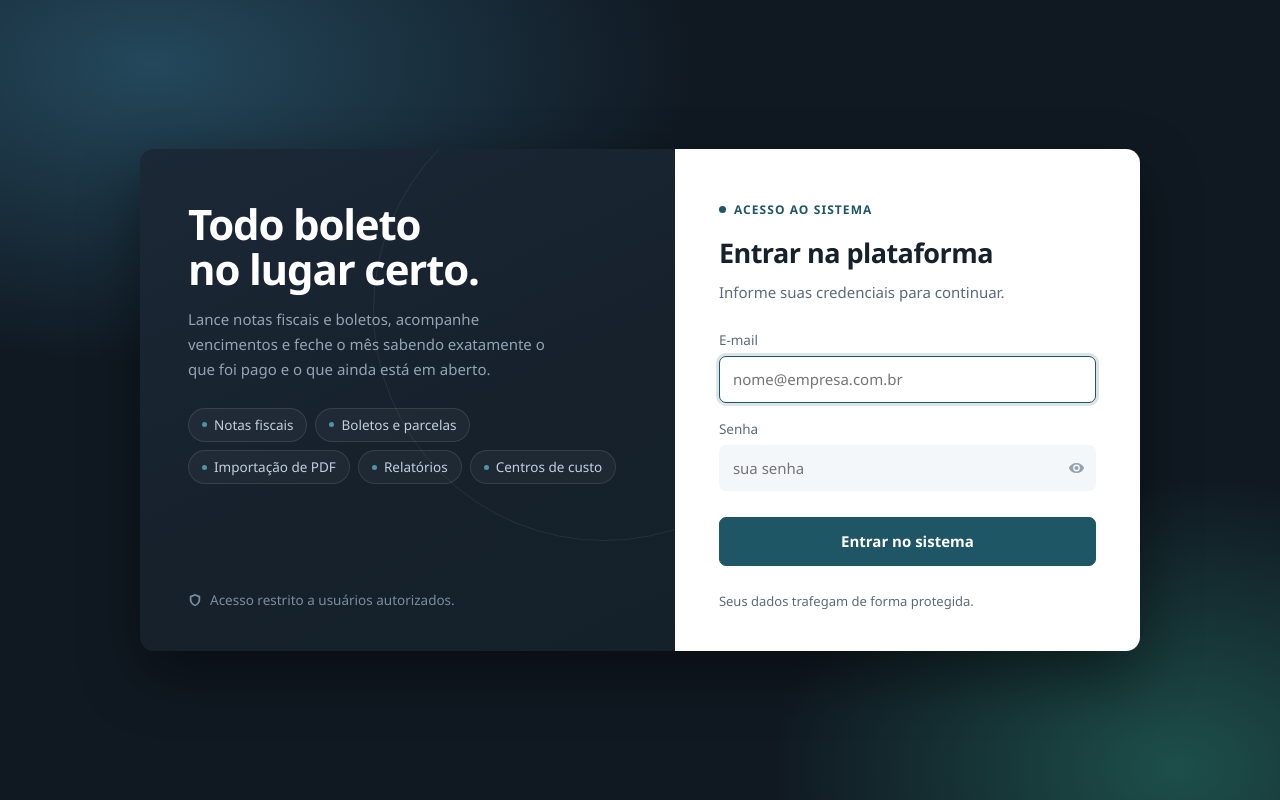
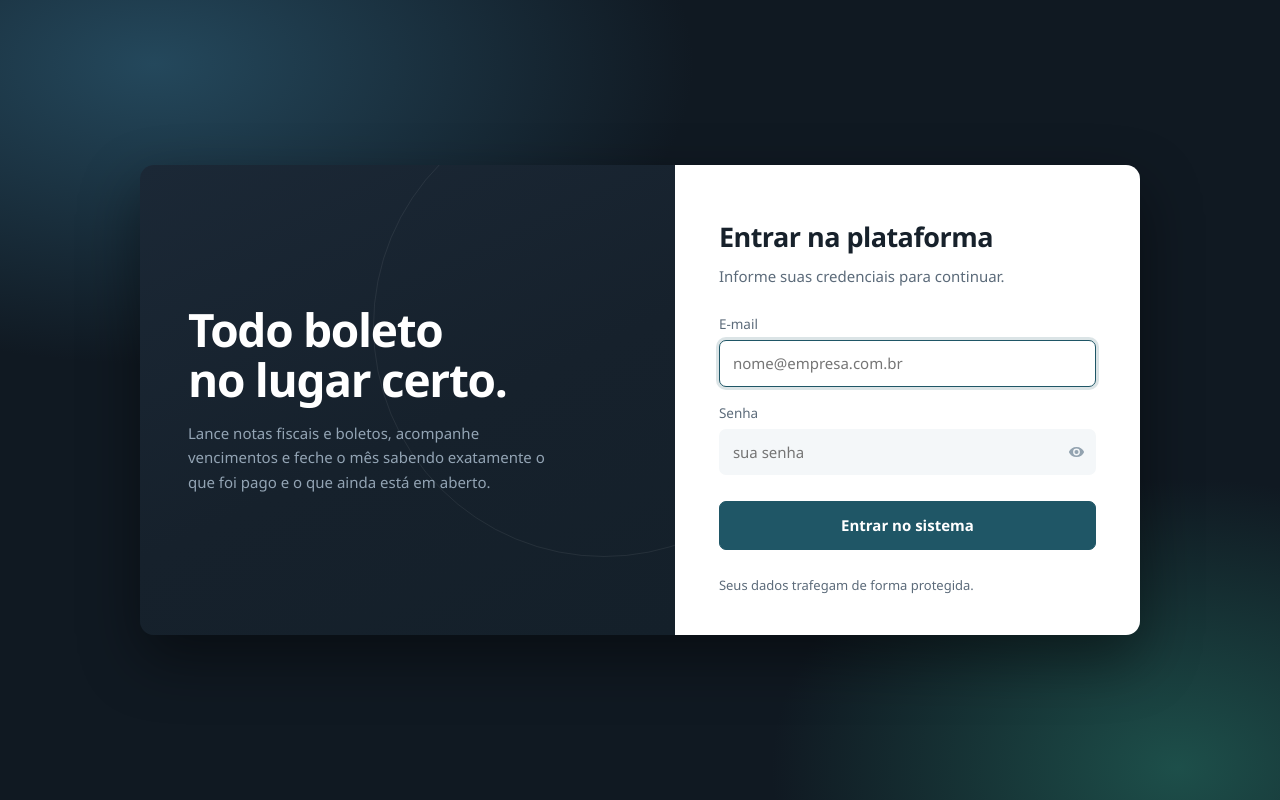
Before and after one commit to kennedysilvalima/SaasTurbo, a Flask app: page /login in a window 1280 px wide. Run offline with Flask 3, Linux system fonts and the light colour scheme.

Commit message:
simplifica tela de entrada

```diff
--- a/static/estilo.css
+++ b/static/estilo.css
@@ -236,19 +236,20 @@ body.entrada {
   box-shadow: 0 24px 60px rgba(0, 0, 0, .45);
 }
 
+/* -- lado escuro -- */
 
 .apresentacao {
   position: relative;
   display: flex;
   flex-direction: column;
-  justify-content: space-between;
-  gap: 40px;
-  padding: 52px 48px 40px;
+  justify-content: center;
+  padding: 64px 48px;
   background: linear-gradient(155deg, #1b2836 0%, #16212c 55%, #14202a 100%);
   color: #dbe4ec;
   overflow: hidden;
 }
 
+/* Arco discreto ao fundo: da profundidade sem competir com o texto. */
 .apresentacao::after {
   content: "";
   position: absolute;
@@ -260,11 +261,11 @@ body.entrada {
   border-radius: 50%;
 }
 
-.apresentacao .conteudo { position: relative; z-index: 1; }
+.apresentacao h1, .apresentacao p { position: relative; z-index: 1; }
 
 .apresentacao h1 {
   margin: 0 0 16px;
-  font-size: clamp(30px, 3.4vw, 42px);
+  font-size: clamp(32px, 3.6vw, 46px);
   line-height: 1.08;
   font-weight: 700;
   letter-spacing: -0.028em;
@@ -278,45 +279,6 @@ body.entrada {
   line-height: 1.65;
 }
 
-.recursos {
-  display: flex;
-  flex-wrap: wrap;
-  gap: 8px;
-  list-style: none;
-  margin: 26px 0 0;
-  padding: 0;
-}
-
-.recursos li {
-  display: flex;
-  align-items: center;
-  gap: 7px;
-  padding: 6px 13px;
-  border: 1px solid rgba(255, 255, 255, .1);
-  border-radius: 999px;
-  background: rgba(255, 255, 255, .04);
-  font-size: 13.5px;
-  color: #c3d0dc;
-}
-
-.recursos li::before {
-  content: "";
-  width: 5px;
-  height: 5px;
-  border-radius: 50%;
-  background: #4d94a8;
-}
-
-.restrito {
-  position: relative;
-  z-index: 1;
-  display: flex;
-  align-items: center;
-  gap: 8px;
-  font-size: 13.5px;
-  color: #7c8d9d !important;
-}
-
 /* -- lado claro -- */
 
 .acesso {
@@ -324,25 +286,6 @@ body.entrada {
   background: #fff;
   display: flex;
   flex-direction: column;
-}
-
-.etiqueta {
-  display: flex;
-  align-items: center;
-  gap: 8px;
-  margin: 0 0 14px;
-  font-size: 12px;
-  font-weight: 600;
-  letter-spacing: 0.09em;
-  text-transform: uppercase;
-  color: var(--marca);
-}
-
-.etiqueta .ponto {
-  width: 7px;
-  height: 7px;
-  border-radius: 50%;
-  background: var(--marca);
 }
 
 .acesso h2 {
@@ -413,7 +356,7 @@ body.entrada {
 
 @media (max-width: 820px) {
   .painel { grid-template-columns: 1fr; }
-  .apresentacao { padding: 36px 30px 30px; gap: 26px; }
+  .apresentacao { padding: 40px 30px 34px; }
   .apresentacao::after { display: none; }
   .acesso { padding: 34px 30px 28px; }
   .rodape-acesso { padding-top: 20px; }
@@ -428,6 +371,7 @@ body.entrada {
   table { font-size: 14px; }
 }
 
+/* ---------- area de arrastar arquivo ---------- */
 
 .solta {
   border: 2px dashed var(--linha);
@@ -443,6 +387,7 @@ body.entrada {
 #parcelas input { width: 100%; }
 #parcelas td { padding: 5px 8px; }
 
+/* ---------- busca e paginacao ---------- */
 
 .busca { display: flex; gap: 8px; align-items: center; margin-bottom: 14px; }
 .busca input { flex: 1; max-width: 380px; }
--- a/templates/login.html
+++ b/templates/login.html
@@ -11,30 +11,12 @@
 <div class="painel">
 
   <section class="apresentacao">
-    <div class="conteudo">
-      <h1>Todo boleto<br>no lugar certo.</h1>
-      <p>Lance notas fiscais e boletos, acompanhe vencimentos e feche o mês
-         sabendo exatamente o que foi pago e o que ainda está em aberto.</p>
-
-      <ul class="recursos">
-        <li>Notas fiscais</li>
-        <li>Boletos e parcelas</li>
-        <li>Importação de PDF</li>
-        <li>Relatórios</li>
-        <li>Centros de custo</li>
-      </ul>
-    </div>
-
-    <p class="restrito">
-      <svg viewBox="0 0 16 16" width="14" height="14" aria-hidden="true">
-        <path fill="currentColor" d="M8 1 2 3.5v4C2 11 4.6 14 8 15c3.4-1 6-4 6-7.5v-4L8 1Zm0 2.2 4 1.7v2.6c0 2.6-1.7 4.9-4 5.8-2.3-.9-4-3.2-4-5.8V4.9l4-1.7Z"/>
-      </svg>
-      Acesso restrito a usuários autorizados.
-    </p>
+    <h1>Todo boleto<br>no lugar certo.</h1>
+    <p>Lance notas fiscais e boletos, acompanhe vencimentos e feche o mês
+       sabendo exatamente o que foi pago e o que ainda está em aberto.</p>
   </section>
 
   <section class="acesso">
-    <p class="etiqueta"><span class="ponto"></span> Acesso ao sistema</p>
     <h2>Entrar na plataforma</h2>
     <p class="apoio">Informe suas credenciais para continuar.</p>
 
```
